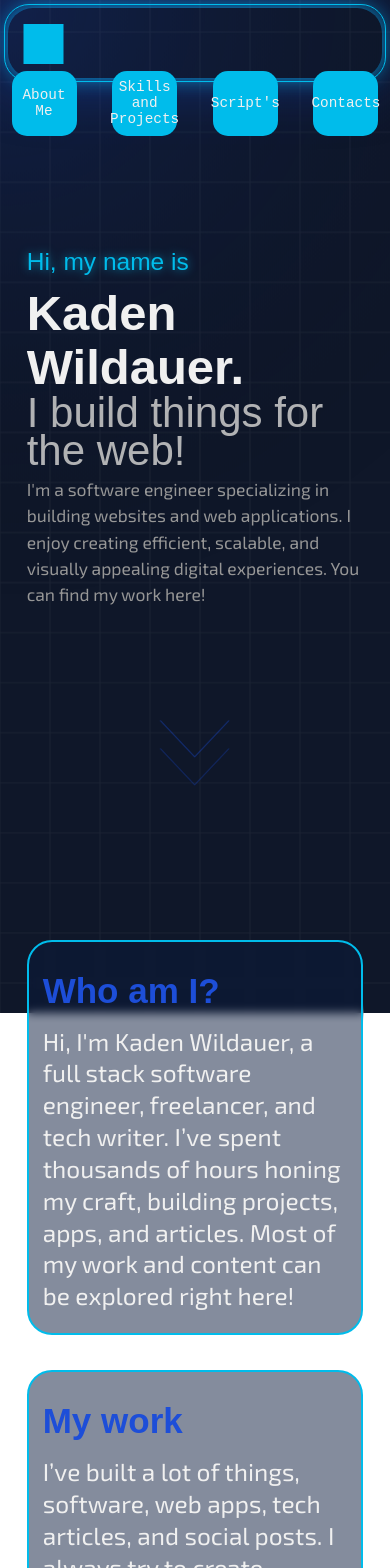
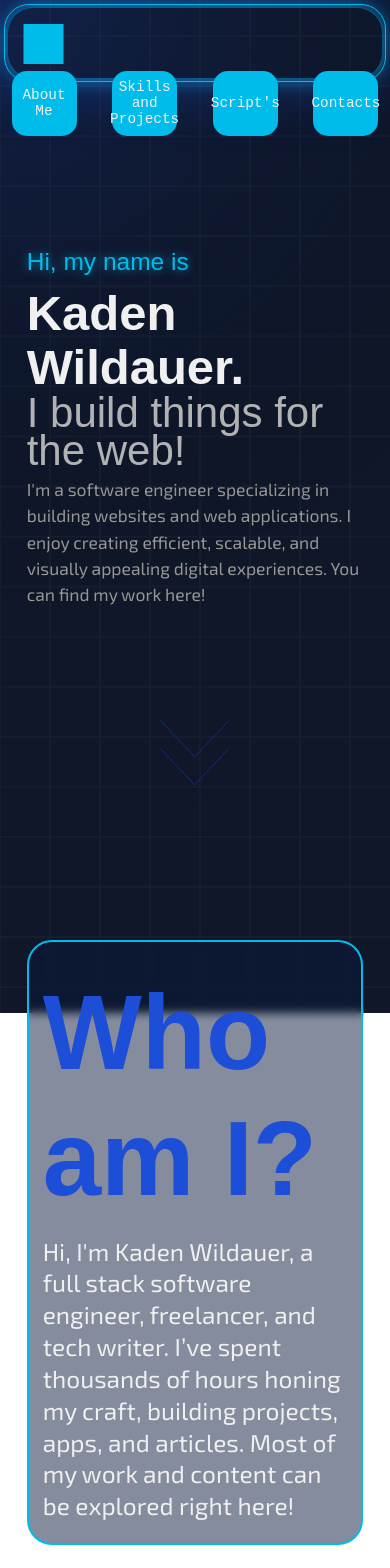
Before and after one commit to TheHeartstriker/Portfolio, a Next.js app in the folder Portfolio/: page / in a window 390 px wide. Shown: the top 1568 px of the page. Built offline with nearby package versions, Linux system fonts and the light colour scheme; a web font is replaced by a local one.

Commit message:
Testing
Seeing if my mobile device is updating. If so how fast

```diff
--- a/Portfolio/src/views/about/about.css
+++ b/Portfolio/src/views/about/about.css
@@ -193,7 +193,7 @@
 
 @media (max-width: 800px) {
   .mobile-intro h4 {
-    font-size: 5rem;
+    font-size: 15rem;
   }
   .mobile-intro p {
     font-size: 3.25rem;
@@ -202,7 +202,7 @@
 
 @media (max-width: 600px) {
   .mobile-intro h4 {
-    font-size: 5rem;
+    font-size: 15rem;
   }
   .mobile-intro p {
     font-size: 3.5rem;
```
